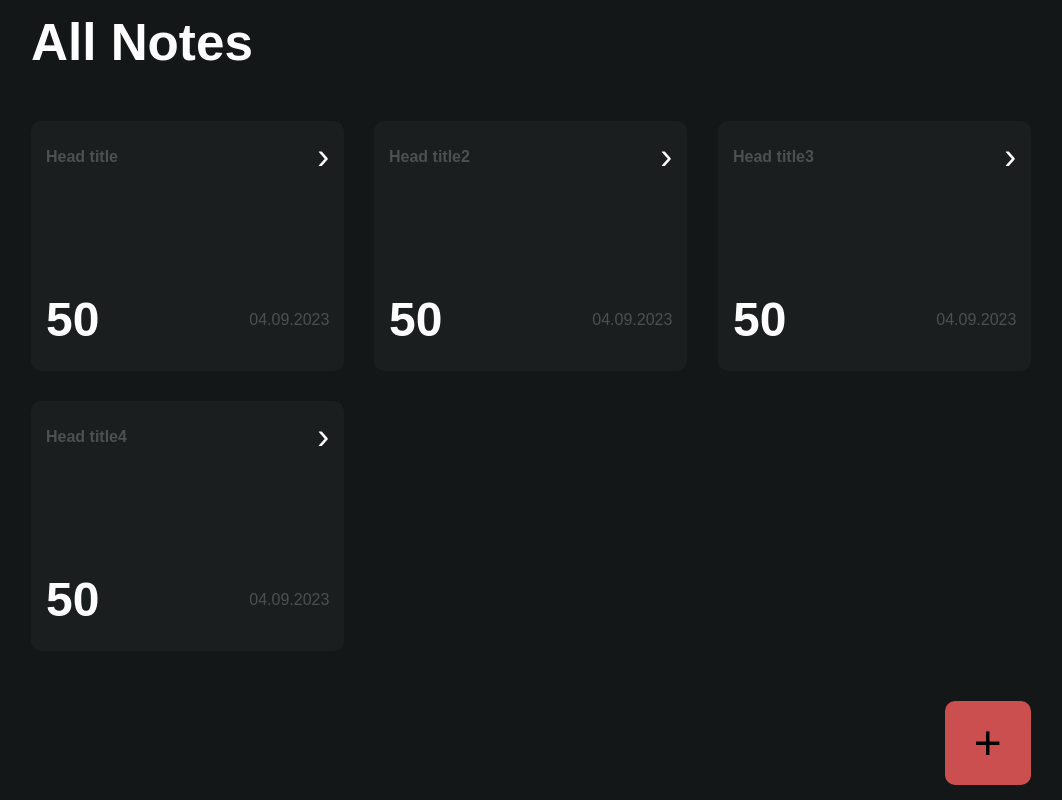
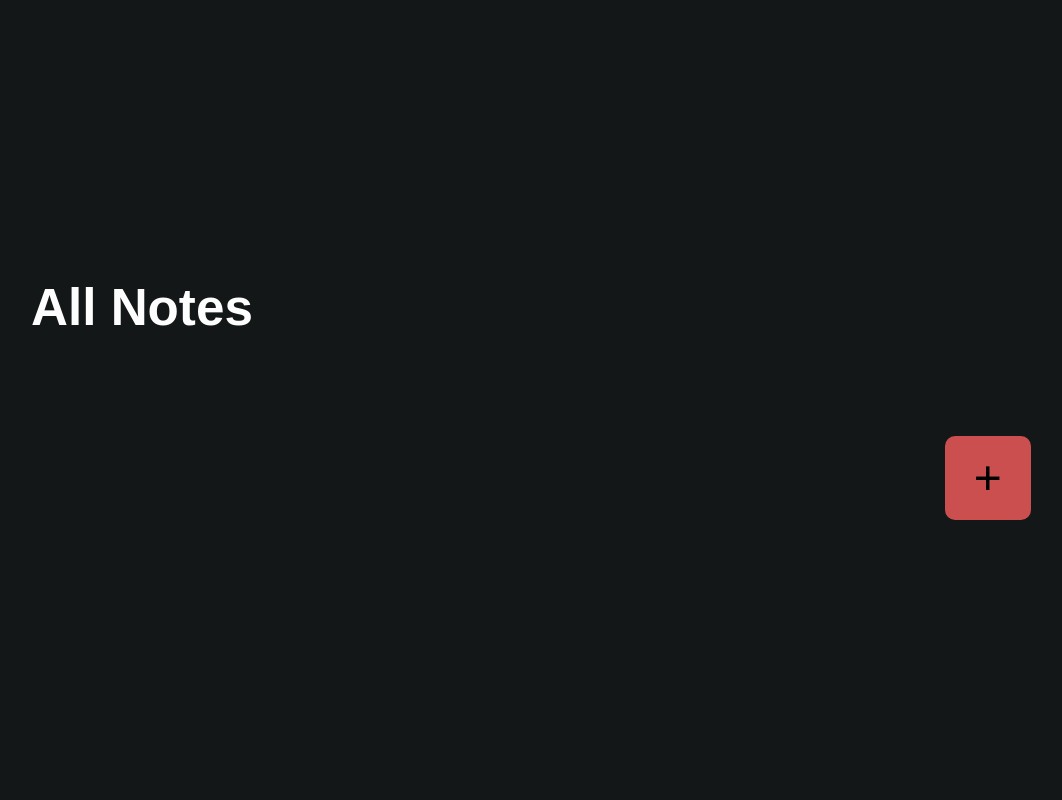
Before and after one commit to lojaaaaa/notes, a React (Vite) app: page / in a window 1280 px wide. Shown: the whole page, without its empty margins (109-1171 px from the left). Built offline with nearby package versions, Linux system fonts and the light colour scheme.

Commit message:
add notes to localstorage

```diff
--- a/src/App.tsx
+++ b/src/App.tsx
@@ -1,4 +1,4 @@
-import { useState } from "react"
+import { useState, useEffect} from "react"
 import Card from "./components/Card/Card"
 import Form from "./components/Form/Form";
 import { ICard } from "./types/types";
@@ -6,12 +6,16 @@ import { ICard } from "./types/types";
 
 const App = () => {
 
-  const [notes, setNotes] = useState<ICard[]>([
-    {id: 1, created: '04.09.2023', text: 'some text', title: 'Head title', count: 50},
-    {id: 2, created: '04.09.2023', text: 'some text2', title: 'Head title2', count: 50},
-    {id: 3, created: '04.09.2023', text: 'some text3', title: 'Head title3', count: 50},
-    {id: 4, created: '04.09.2023', text: 'some text4', title: 'Head title4', count: 50},
-  ])
+  const [notes, setNotes] = useState<ICard[]>([])
+
+  useEffect(() => {
+    const storedNotes = localStorage.getItem("notes")
+    if (storedNotes !== null){
+      const parsedNotes = JSON.parse(storedNotes) as ICard[];
+      setNotes(parsedNotes);
+    }
+  }, [])
+
 
   const [selectedNote, setSelectedNote] = useState<number>(0);
 
--- a/src/components/Form/Form.tsx
+++ b/src/components/Form/Form.tsx
@@ -1,7 +1,8 @@
-import React, { FC, useMemo, useCallback} from 'react';
+import React, { FC, useMemo} from 'react';
 import style from './Form.module.scss'
 import { ICard } from '../../types/types';
 import useInput from '../../hooks/useInput';
+import { updateNotesLocalStorage } from '../../utils/updateNotesLocalStorage';
 
 
 
@@ -32,6 +33,7 @@ const Form: FC<Props> = ({notes, selectedNote, setSelectedNote, setNotes}) => {
       const updatedNotes = [...notes]
       updatedNotes[index] = updatedNote;
       setNotes(updatedNotes)
+      updateNotesLocalStorage(updatedNotes)
     }
     else{
       const newNote: ICard = {
@@ -42,6 +44,7 @@ const Form: FC<Props> = ({notes, selectedNote, setSelectedNote, setNotes}) => {
         count: text.value.length || 0
       }
       setNotes(prev => [...prev, newNote])
+      updateNotesLocalStorage([...notes, newNote])
     }
 
 
```
Also changed, not shown: src/info.txt (added).
